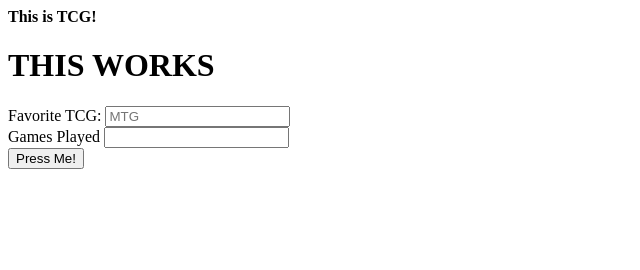
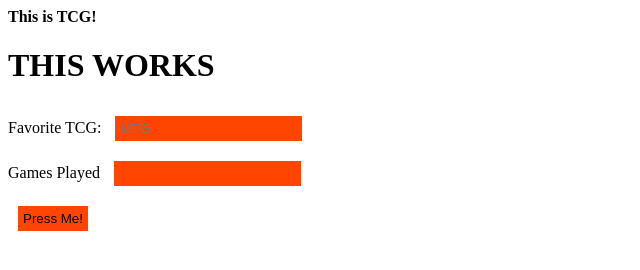
Before and after one commit to Agent33OfChrist/website_practice, a plain HTML site: page tcg.html in a window 1280 px wide. Shown: the whole page, without its empty margins (0-640 px from the left). Drawn offline with Linux system fonts and the light colour scheme.

Commit message:
Added form design

```diff
--- a/tcg-style.css
+++ b/tcg-style.css
@@ -0,0 +1,11 @@
+form input{
+    background-color: orangered;
+    padding: 5px;
+    border: 2px green;
+    margin: 10px;
+
+}
+
+form {
+    align-self: center;
+}
--- a/tcg.html
+++ b/tcg.html
@@ -8,17 +8,18 @@
   <body>
     <b>This is TCG!</b>
     <h1>THIS WORKS</h1>
-    <form onsubmit="storedata(event)">
-      <div id="input_fav_tcg">
+    <form class="user_input" onsubmit="storedata(event)">
+      <div class="tcg_input" id="input_name"></div>
+      <div class="tcg_input" id="input_fav_tcg">
         <label>Favorite TCG: <label>
         <input type="text" id="fav_tcg" placeholder="MTG" required />
       </div>
 
-      <div>
+      <div class="tcg_input" id="input_games_played">
           <label>Games Played</label>
           <input type="number" id="games_played" min="0" />
       </div>
-      <div>
+      <div class="submit" id="submit">
           <input type="submit" value="Press Me!"/>
       </div>
 
```
